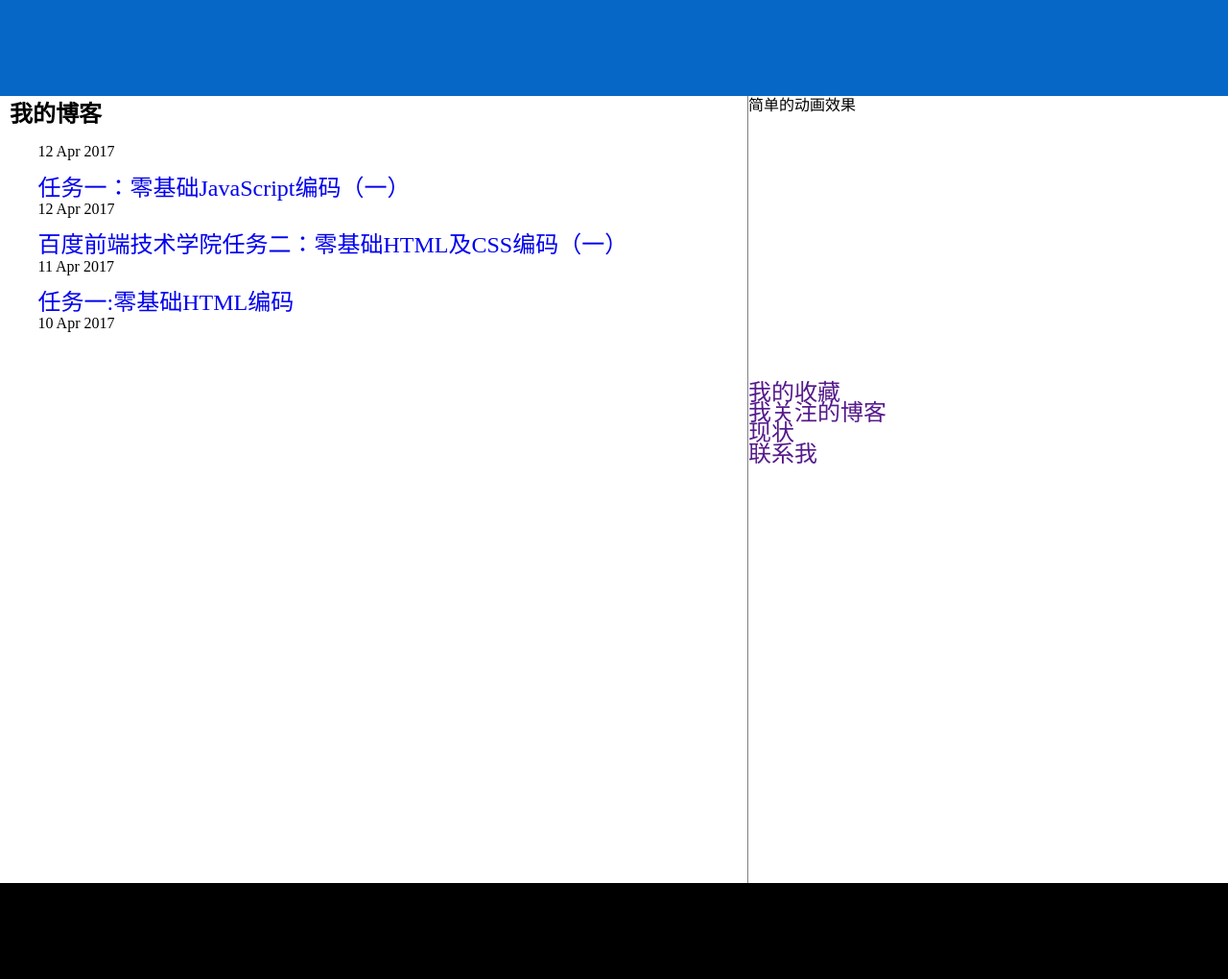
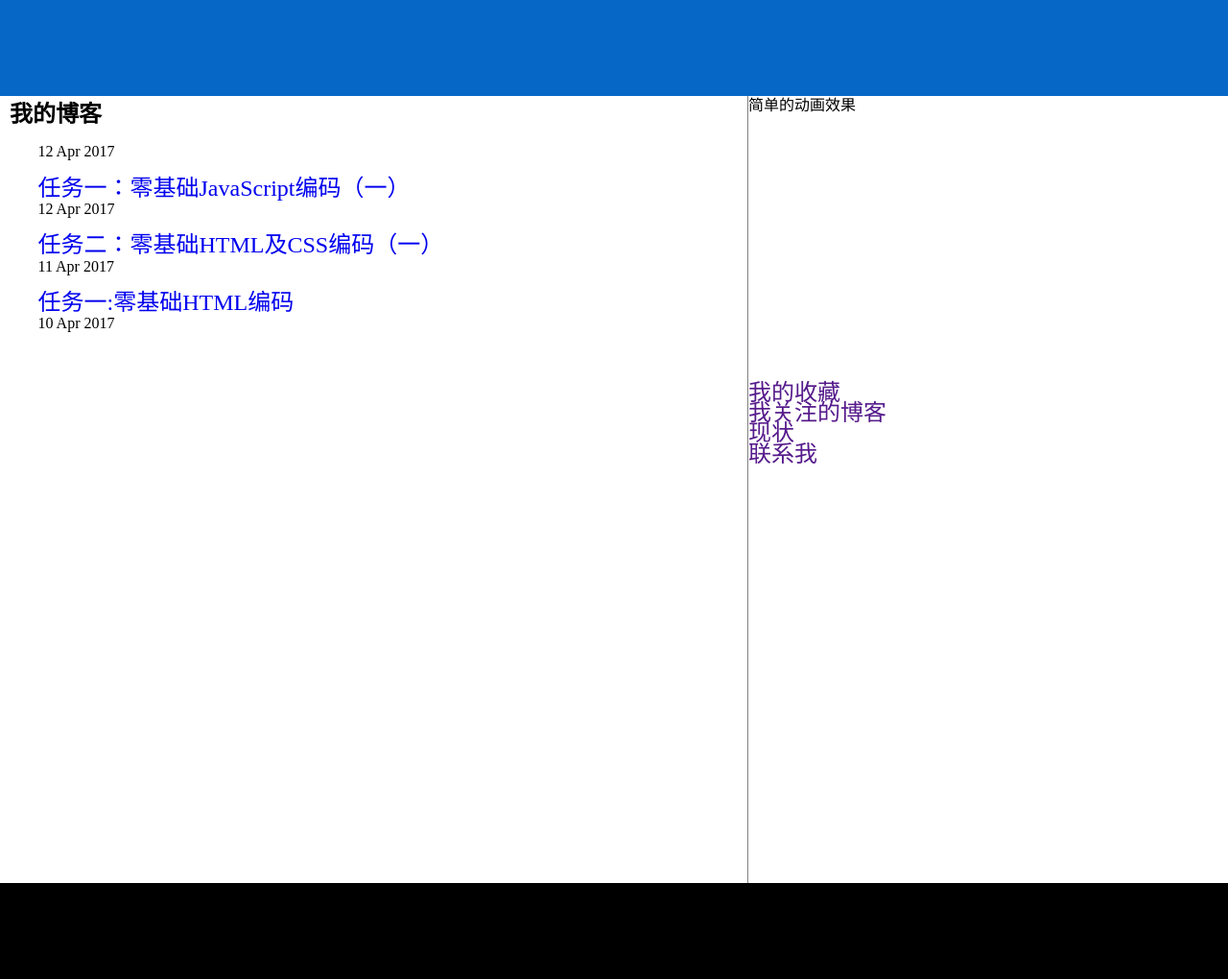
Before and after one commit to CNzhangheng/jekyll_demo, a Jekyll site: the page built from index.html, in a window 1280 px wide. Shown: the whole page at 96% size. Built offline with Jekyll 4.4.1, drawn with Linux system fonts in a browser that asks for light colours.

Commit message:
Update 2017-04-11-1 .html

```diff
--- a/_posts/2017-04-11-1 .html
+++ b/_posts/2017-04-11-1 .html
@@ -1,6 +1,6 @@
 ---
 layout: default
-title: 百度前端技术学院任务二：零基础HTML及CSS编码（一）
+title: 任务二：零基础HTML及CSS编码（一）
 ---
 <h2>相关链接：</h2>
 <a href="https://cnzhangheng.github.io/hello-world/%E4%BB%BB%E5%8A%A1%E4%BA%8C%EF%BC%9A%E9%9B%B6%E5%9F%BA%E7%A1%80HTML%E5%8F%8ACSS%E7%BC%96%E7%A0%81%EF%BC%88%E4%B8%80%EF%BC%89.html">效果展示</a>&nbsp;&nbsp;
```
